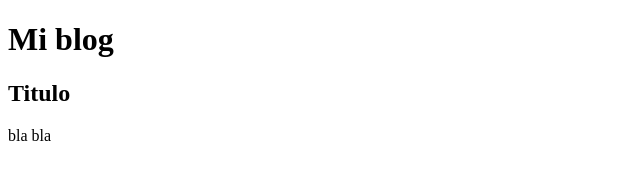
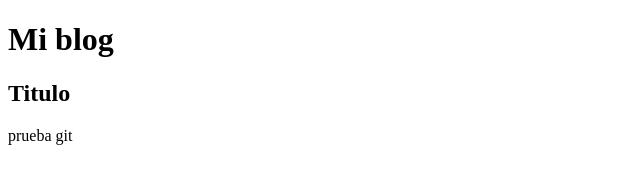
Before and after one commit to KarennP/LearningJSandReact, a plain HTML site: page index.html in a window 1280 px wide. Shown: the full height of the page, 0-640 px from the left. Drawn offline with Linux system fonts and the light colour scheme.

Commit message:
Add style.css and modified index

```diff
--- a/index.html
+++ b/index.html
@@ -22,7 +22,7 @@
 
         <h2> Titulo </h2>
 
-        <p>bla bla</p>
+        <p>prueba git</p>
 
 
         <script src="main.js">
```
Also changed, not shown: style.css (added).
